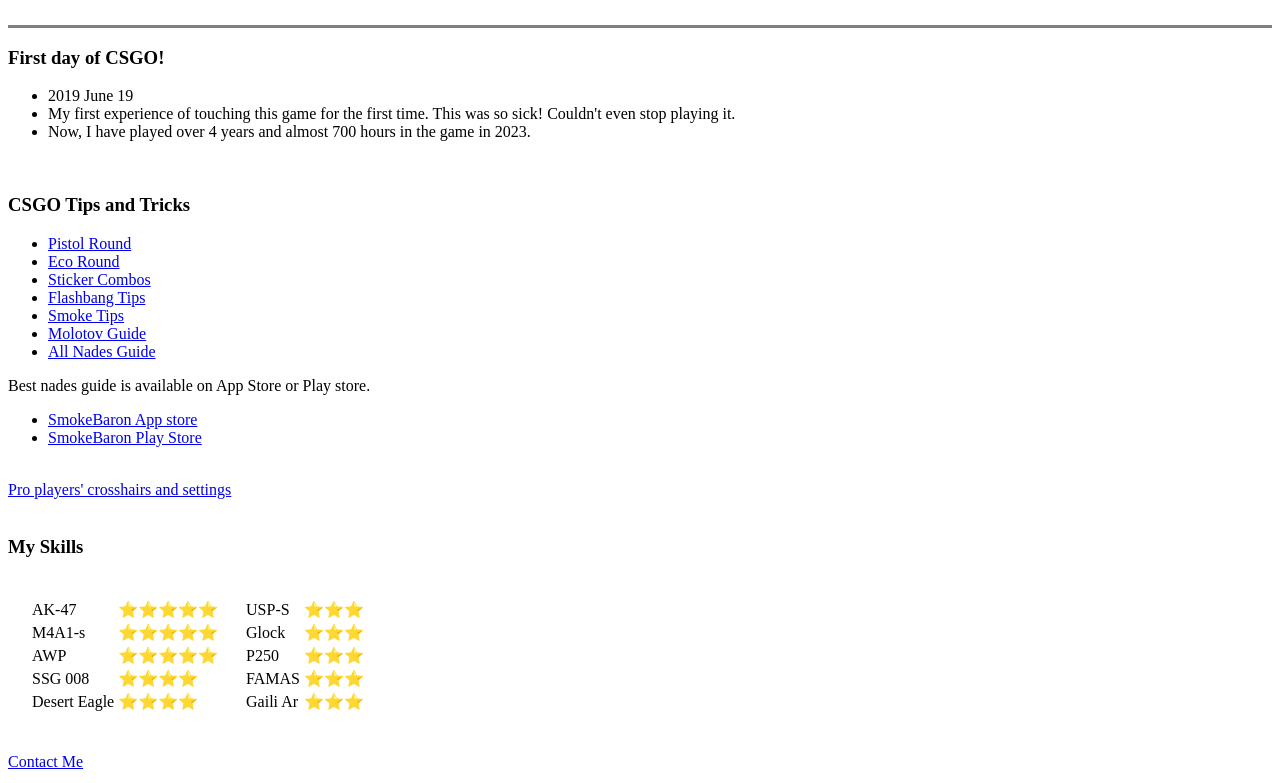
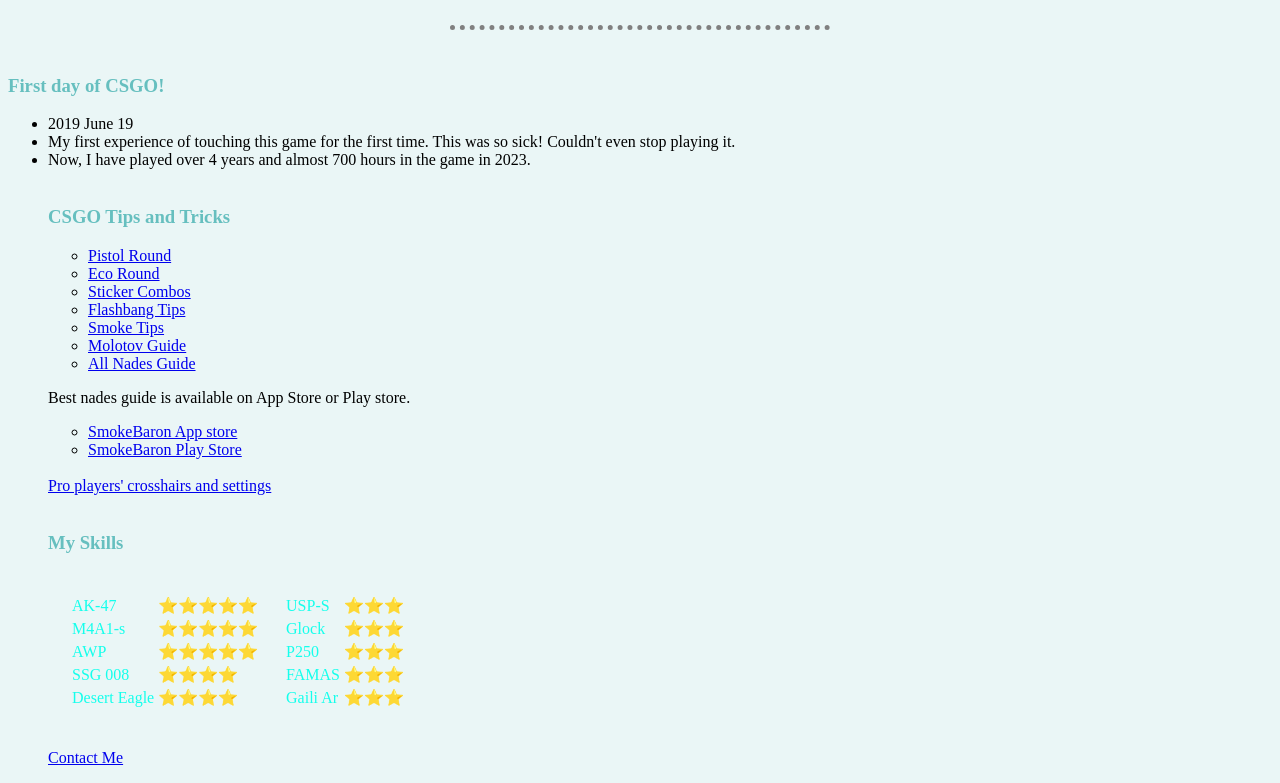
Before and after one commit to flashys1mple/cv, a plain HTML site: page index.html in a window 1280 px wide. Shown: the part 182-965 px from the top of the page. Drawn offline with Linux system fonts and the light colour scheme.

Commit message:
update codes

```diff
--- /dev/null
+++ b/css/style.css
@@ -0,0 +1,26 @@
+body {
+    background-color: #EAF6F6;
+ }
+
+ h1{
+    color: #66BFBF;
+ }
+
+ h3{
+    color: #66BFBF;
+ }
+
+ hr {
+  background-color: #EAF6F6;
+  border-style: none;
+  border-top-style: dotted;
+  border-color: grey;
+  border-width: 5px;
+  height: 0px;
+  width: 30%;
+
+ }
+
+.Skills {
+    color: #14FFEC;
+}
--- a/index.html
+++ b/index.html
@@ -3,6 +3,8 @@
 <head>
     <meta charset="UTF-8">
     <title>Aung Khanth's Personal Site</title>
+    <link rel="stylesheet" href="./css/style.css">
+
 </head>
 <body>
     <table cellspacing="20">
@@ -14,12 +16,12 @@
         </tr>
     </table>
     <hr size="3" noshade="10">
+    <br>
     <h3>First day of CSGO!</h3>
     <ul>
         <li>2019 June 19</li>
         <li>My first experience of touching this game for the first time. This was so sick! Couldn't even stop playing it.</li>
         <li>Now, I have played over 4 years and almost 700 hours in the game in 2023.</li>
-    </ul>
     <br>
     <h3>CSGO Tips and Tricks</h3>
     <ul>
@@ -42,7 +44,7 @@
     <br>
     <h3>My Skills</h3>
 
-<table cellspacing="20">
+<table class="My Skills" cellspacing="20">
     <tr>
         <td>
             <Table>
```
Also changed, not shown: Contact Me.html (+4 -1 lines), Pro players' crosshairs and settings.html (+3 -0 lines).
